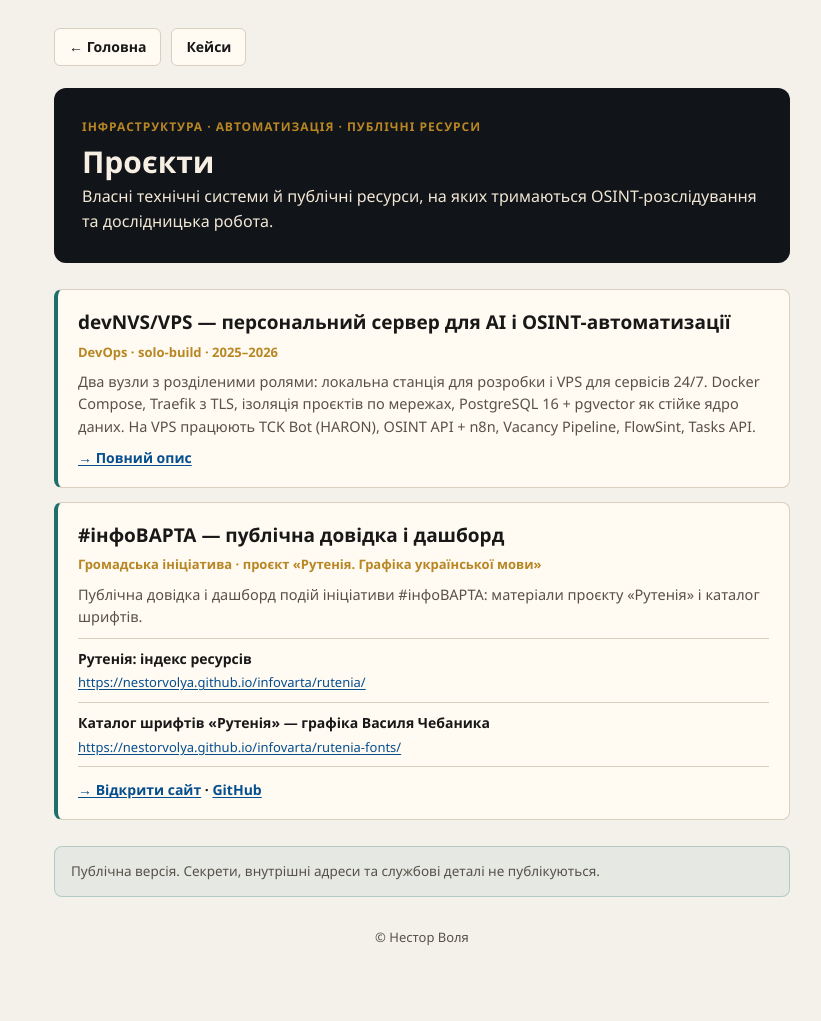
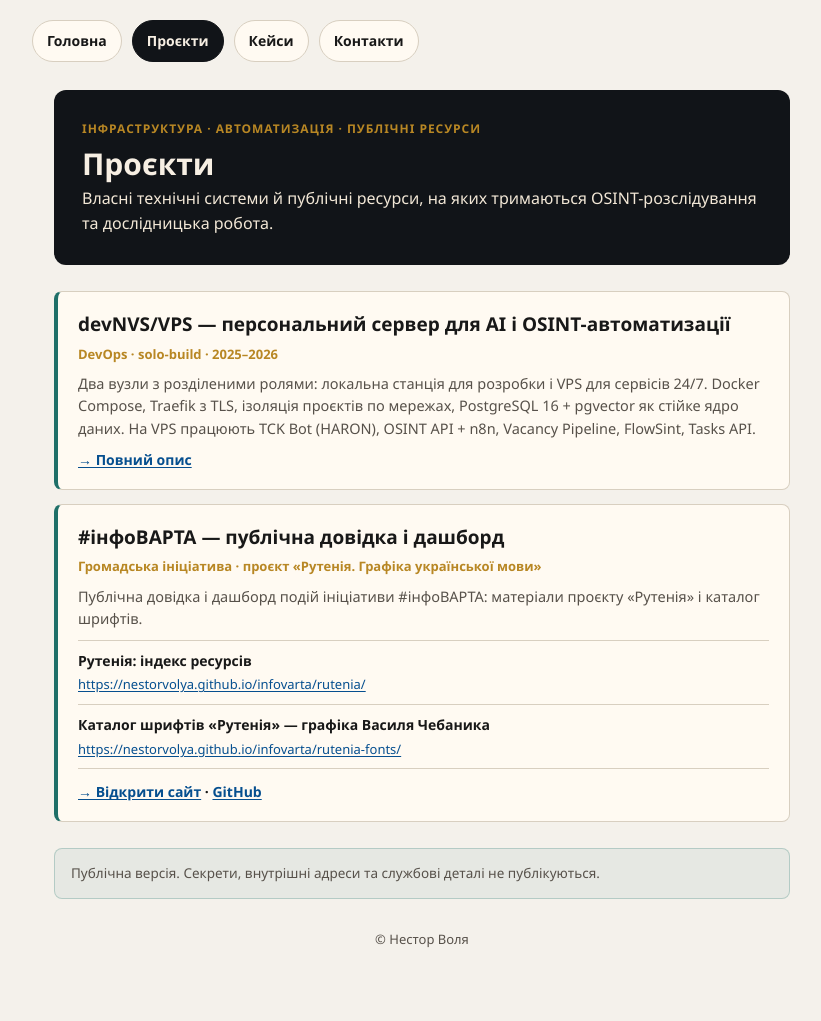
Before and after one commit to NestorVolya/nestorvolya.github.io, a Jekyll site: the page projects/index.html, which Jekyll copies as it is, in a window 1280 px wide. Shown: the whole page, without its empty margins (218-1039 px from the left). Built offline with Jekyll 4.4.1, drawn with Linux system fonts in a browser that asks for light colours.

Commit message:
Add site navigation tabs to Cases and Projects pages
Co-Authored-By: Claude Opus 5.5 <noreply@anthropic.com>
Claude-Session: https://claude.ai/code/session_01V74odvHJYBroRAt5CmEZ8A

```diff
--- a/projects/index.html
+++ b/projects/index.html
@@ -51,15 +51,22 @@
       .hero h1 { font-size:24px; }
       .project { padding:16px 15px; }
     }
+    .site-tabs { max-width:820px; margin:20px auto 0; padding:0 20px; display:flex; flex-wrap:wrap; gap:10px; }
+    .tab { display:inline-block; padding:9px 14px; border:1px solid var(--line); border-radius:999px; background:var(--panel);
+           color:var(--ink); font-size:14px; font-weight:700; text-decoration:none; transition:all .15s ease; }
+    .tab:hover, .tab.active { background:var(--dark); border-color:var(--dark); color:#f7efe3; text-decoration:none; }
+    @media (max-width:680px) { .site-tabs { padding:0 14px; } }
   </style>
 </head>
 <body>
+  <nav class="site-tabs" aria-label="Основна навігація">
+    <a class="tab" href="../">Головна</a>
+    <a class="tab active" href="../projects/">Проєкти</a>
+    <a class="tab" href="../cases/">Кейси</a>
+    <a class="tab" href="../#profiles">Контакти</a>
+  </nav>
   <main class="page">
 
-    <nav>
-      <a class="nav-btn" href="../">← Головна</a>
-      <a class="nav-btn" href="../cases/">Кейси</a>
-    </nav>
 
     <section class="hero">
       <div class="eyebrow">Інфраструктура · автоматизація · публічні ресурси</div>
```
Also changed, not shown: cases/index.html (+11 -0 lines).
